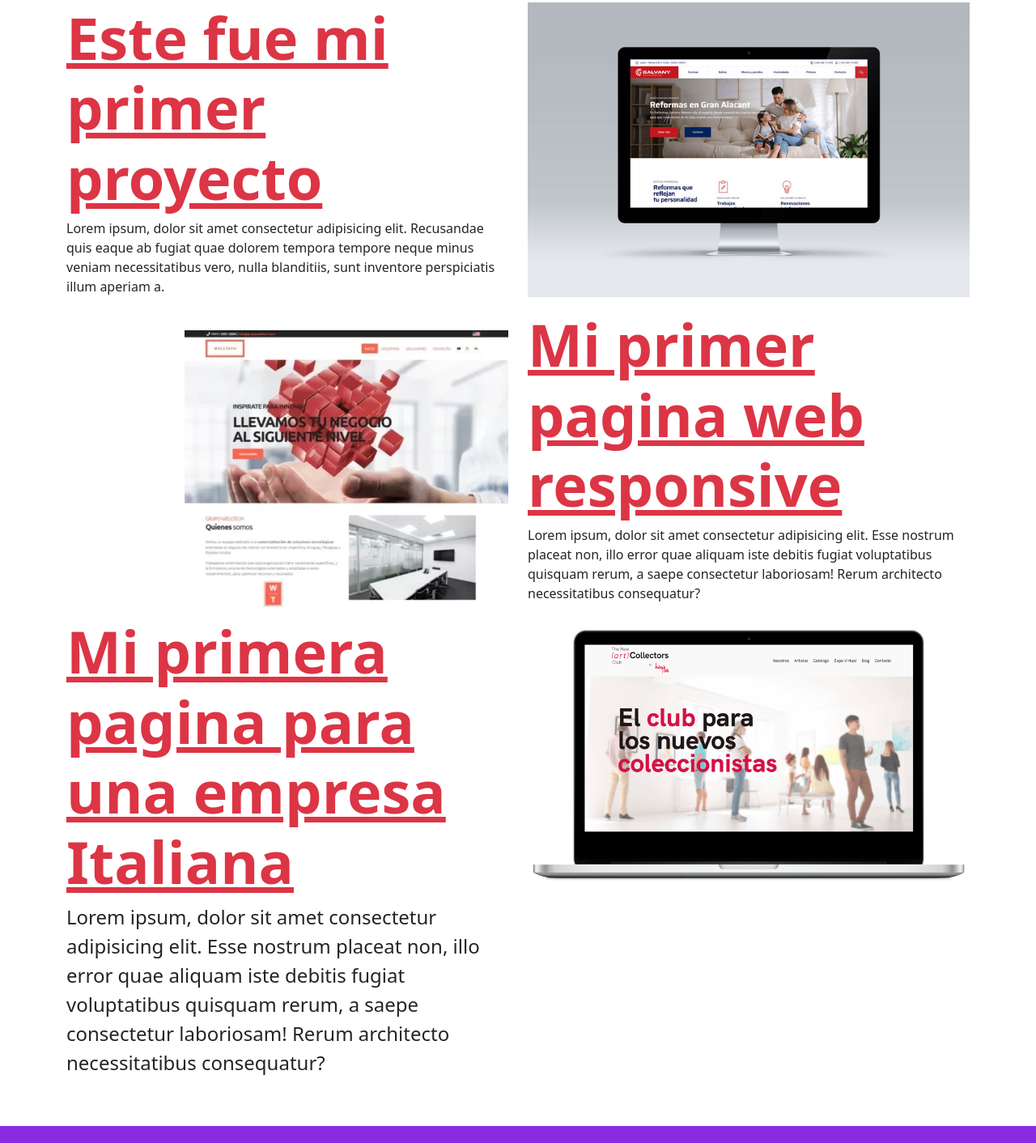
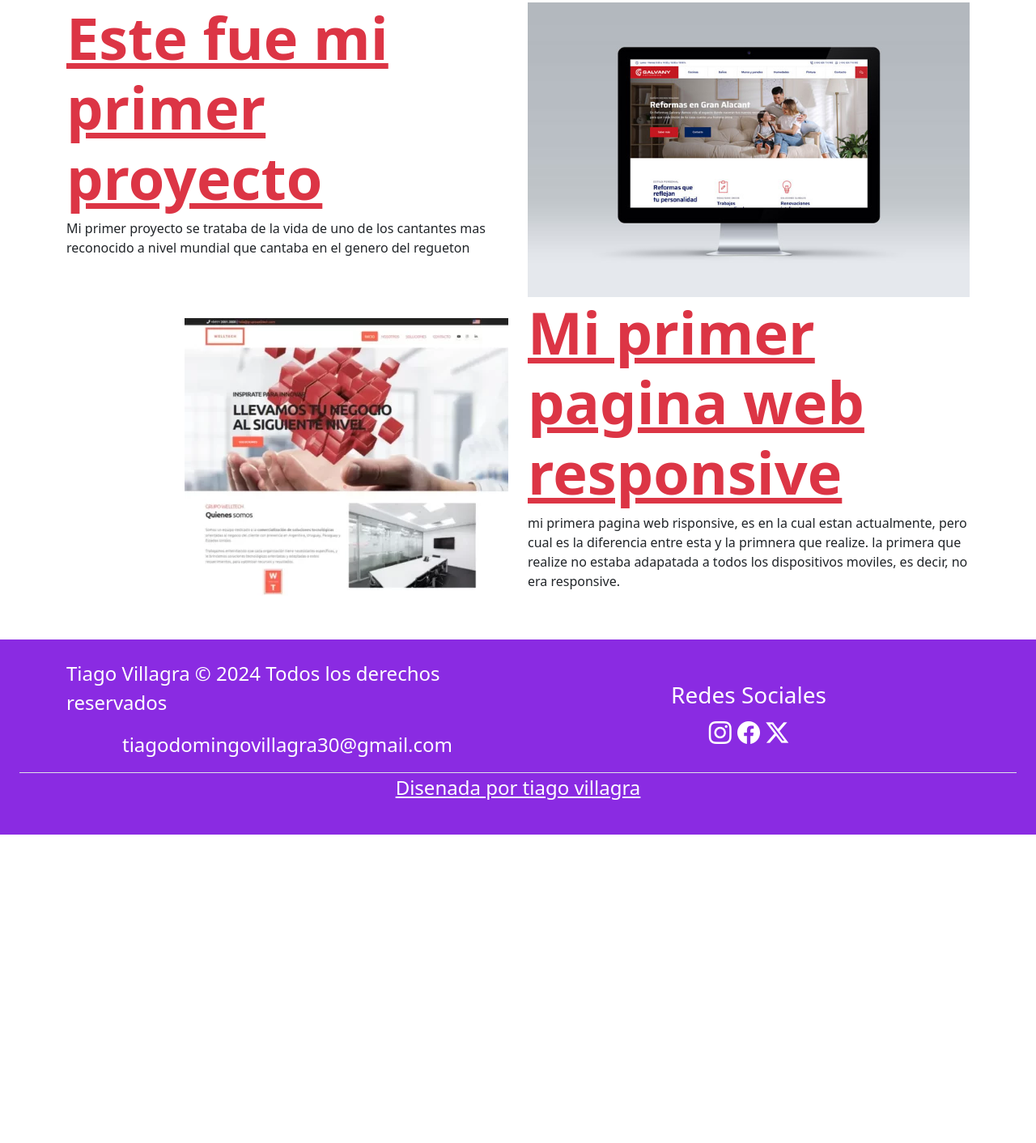
Before and after one commit to tiagovillagra/pree-entrega3, a plain HTML site: page pages/mis-trabajos.html in a window 1280 px wide. Shown: the part 97-1509 px from the top of the page at 81% size. After the commit the page ends 1128 px from the top, so only its background shows below. Drawn offline with nearby package versions, Linux system fonts and the light colour scheme.

Commit message:
cambiando la informacion de la pages mis-trabajos

```diff
--- a/pages/mis-trabajos.html
+++ b/pages/mis-trabajos.html
@@ -7,7 +7,7 @@
     <meta name="viewport" content="width=device-width, initial-scale=1.0">
     <link href="https://cdn.jsdelivr.net/npm/bootstrap@5.3.2/dist/css/bootstrap.min.css" rel="stylesheet"
         integrity="sha384-T3c6CoIi6uLrA9TneNEoa7RxnatzjcDSCmG1MXxSR1GAsXEV/Dwwykc2MPK8M2HN" crossorigin="anonymous" />
-        <link rel="stylesheet" href="https://cdn.jsdelivr.net/npm/bootstrap-icons@1.11.3/font/bootstrap-icons.min.css">
+    <link rel="stylesheet" href="https://cdn.jsdelivr.net/npm/bootstrap-icons@1.11.3/font/bootstrap-icons.min.css">
     <link rel="stylesheet" href="../css/styles.css">
     <title>mis trabajos</title>
 </head>
@@ -52,10 +52,8 @@
                 <div class="col-lg-6 d-flex flex-column align-items-center">
                     <h1 class="display-2 fw-semibold text-center text-decoration-underline text-lg-start text-danger">
                         Este fue mi primer proyecto</h1>
-                    <p class="text-center fs-6 text-lg-start">Lorem ipsum, dolor sit amet consectetur adipisicing
-                        elit. Recusandae quis eaque ab fugiat quae
-                        dolorem tempora tempore neque minus veniam necessitatibus vero, nulla blanditiis, sunt inventore
-                        perspiciatis illum aperiam a.</p>
+                    <p class="text-center fs-6 text-lg-start">Mi primer proyecto se trataba de la vida de uno de los
+                        cantantes mas reconocido a nivel mundial que cantaba en el genero del regueton</p>
                 </div>
                 <div class="col-lg-6 ">
                     <img src="../img/ejemplo-1.jpg" alt=".." class="img-fluid">
@@ -67,32 +65,16 @@
                 <div class="col-lg-6">
                     <h2 class="display-2 fw-semibold text-center text-decoration-underline text-lg-start text-danger">Mi
                         primer pagina web responsive</h2>
-                    <p class="text-center fs-6 text-lg-start">Lorem ipsum, dolor sit amet consectetur adipisicing
-                        elit. Esse nostrum placeat non, illo error quae
-                        aliquam iste debitis fugiat voluptatibus quisquam rerum, a saepe consectetur laboriosam! Rerum
-                        architecto necessitatibus consequatur?</p>
+                    <p class="text-center fs-6 text-lg-start">mi primera pagina web risponsive, es en la cual estan
+                        actualmente, pero cual es la diferencia entre esta y la primnera que realize. la primera que
+                        realize no estaba adapatada a todos los dispositivos moviles, es decir, no era responsive.</p>
                 </div>
                 <div class="col-lg-6 d-flex flex-column align-items-center flex-lg-row-reverse">
                     <img src="../img/ejemplo-2.webp" alt=".." class="img-fluid mt-3">
                 </div>
             </div>
         </section>
-        <section class="container">
-            <div class="row">
 
-                <div class="col-lg-6">
-                    <h2 class="display-2 fw-semibold text-center text-decoration-underline text-lg-start text-danger">Mi
-                        primera pagina para una empresa Italiana</h2>
-                    <p class="text-center fs-4 text-lg-start">Lorem ipsum, dolor sit amet consectetur adipisicing
-                        elit. Esse nostrum placeat non, illo error quae
-                        aliquam iste debitis fugiat voluptatibus quisquam rerum, a saepe consectetur laboriosam! Rerum
-                        architecto necessitatibus consequatur?</p>
-                </div>
-                <div class="col-lg-6">
-                    <img src="../img/ejemplo-3.png" alt=".." class="img-fluid mt-3">
-                </div>
-            </div>
-        </section>
     </main>
 
     <footer class="text-white p-4">
```
